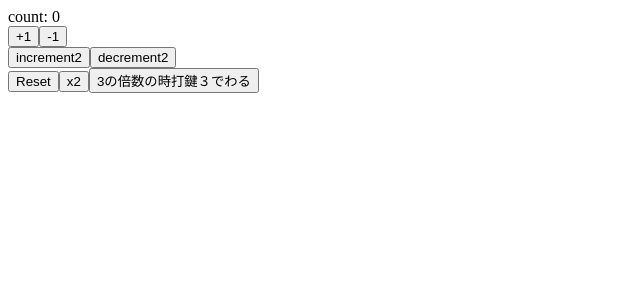
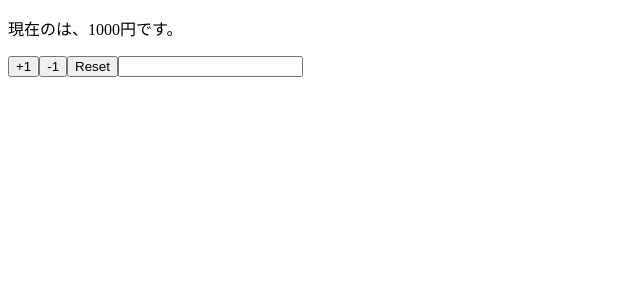
Before and after one commit to takafumiwao/react-hooks-101, a React (Create React App) app: page / in a window 1280 px wide. Shown: the top 300 px of the page, without its empty margins (0-640 px from the left). Built offline with nearby package versions, Linux system fonts and the light colour scheme.

Commit message:
practice states

```diff
--- a/src/App.js
+++ b/src/App.js
@@ -1,35 +1,28 @@
 import React, { useState } from 'react'
 
-const App = () => {
-  const [count, setCount] = useState(0)
+const App = props => {
 
-  const increment = () => setCount(count + 1)
-  const decrement = () => setCount(count - 1)
+  const [name, setName] = useState(props.name)
+  const [price, setPrice] = useState(props.price)
 
-  const increment2 = () => setCount(previousCount => previousCount + 1)
-  const decrement2 = () => setCount(decrementCount => decrementCount - 1)
-  const reset = () => setCount(0)
-  const x2 = () => setCount(previousCount => previousCount * 2)
-  const divide3 = () => setCount(previousCount =>
-    previousCount % 3 === 0 ? previousCount / 3 : previousCount
-  )
+  const reset = () => {
+    setPrice(props.price)
+    setName(props.name)
+  }
   return (
     <>
-      <div>count: {count}</div>
-      <button onClick={increment}>+1</button>
-      <button onClick={decrement}>-1</button>
-      <div>
-        <button onClick={increment2}>increment2</button>
-        <button onClick={decrement2}>decrement2</button>
-      </div>
-      <div>
-        <button onClick={reset}>Reset</button>
-        <button onClick={x2}>x2</button>
-        <button onClick={divide3}>3の倍数の時打鍵３でわる</button>
-      </div>
+      <p>現在の{name}は、{price}円です。</p>
+      <button onClick={() => setPrice(price + 1)}>+1</button>
+      <button onClick={() => setPrice(prev => prev - 1)}>-1</button>
+      <button onClick={reset}>Reset</button>
+      <input value={name} onChange={e => setName(e.target.value)}/>
     </>
-
   );
 }
 
+App.defaultProps = {
+  name: '',
+  price: 1000
+}
+
 export default App
```
